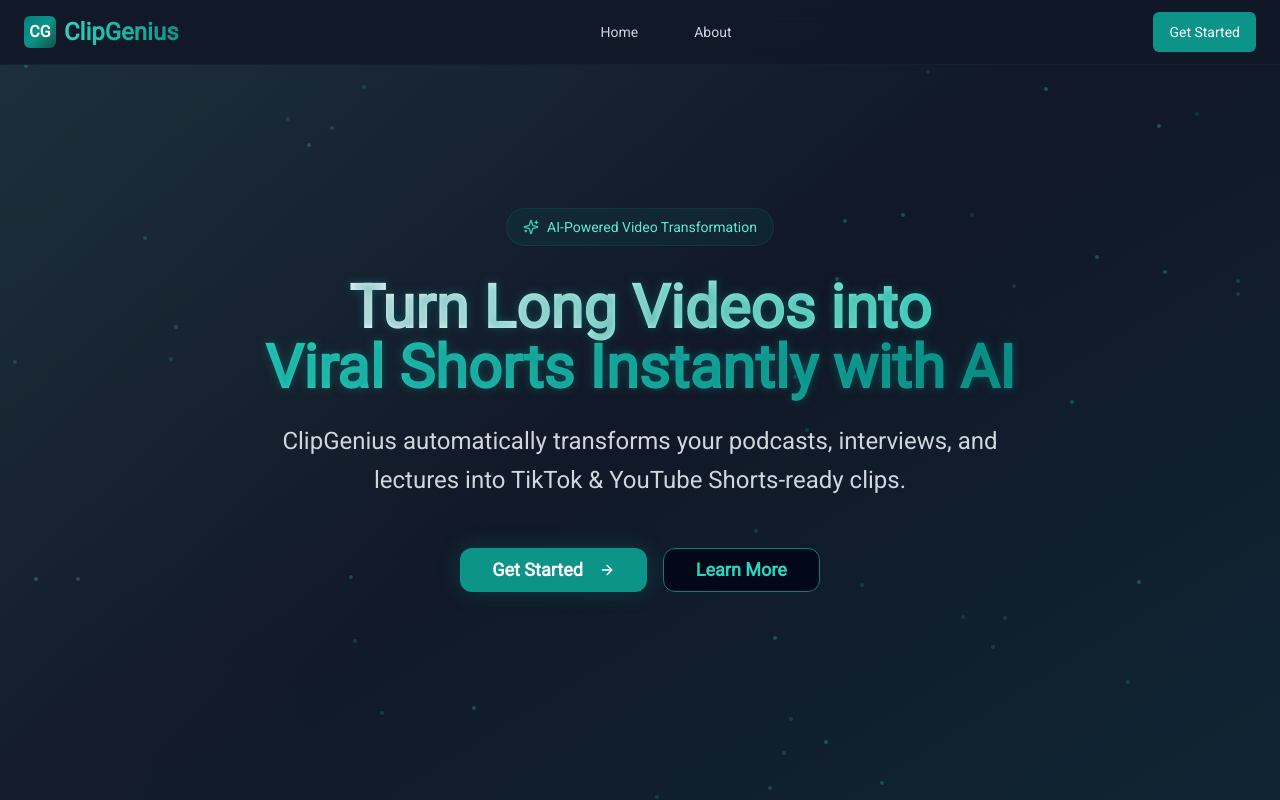
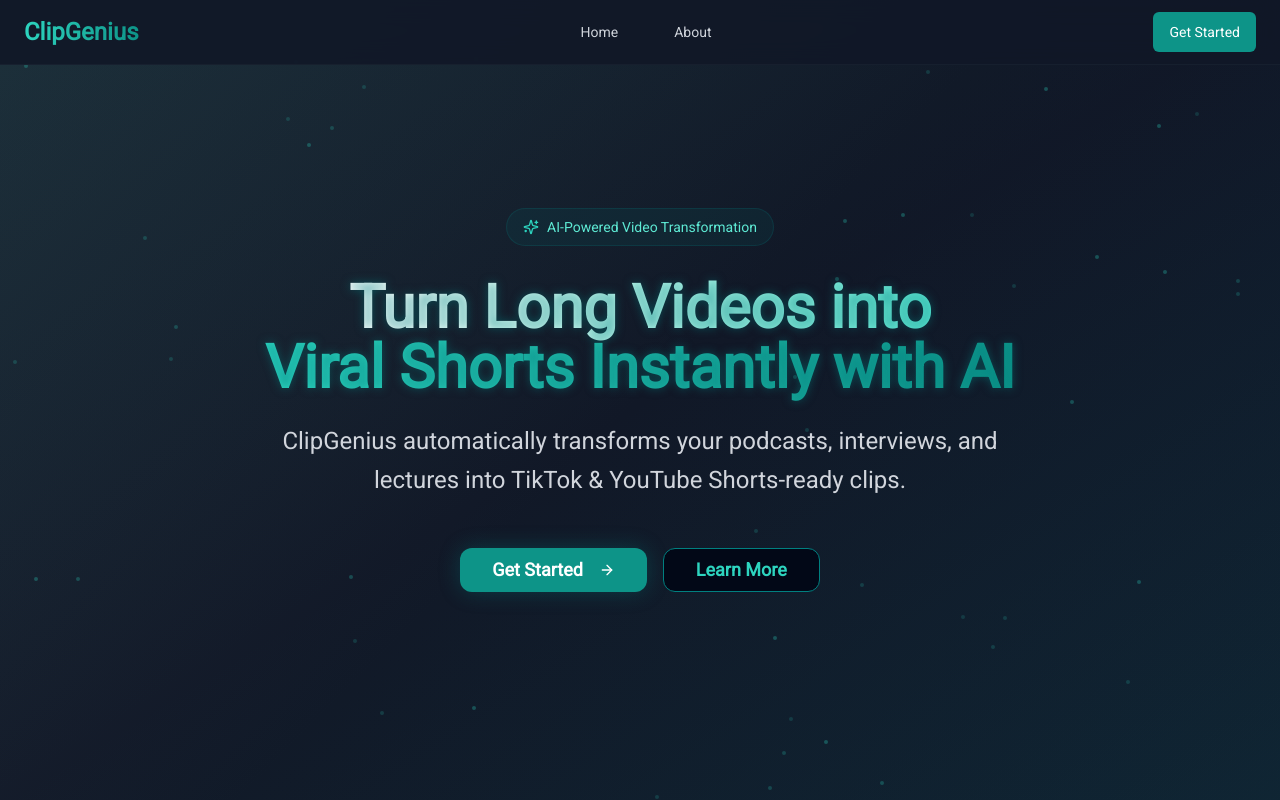
Before and after one commit to mmaazkhanhere/agent-cuts-frontend, a Next.js app: page / in a window 1280 px wide. Shown: the top 800 px of the page. Built offline with nearby package versions, Linux system fonts and the light colour scheme; a web font is replaced by a local one.

Commit message:
refactor: remove logo gradient from Navbar and update favicon

```diff
--- a/app/components/Navbar.tsx
+++ b/app/components/Navbar.tsx
@@ -22,9 +22,6 @@
         <div className="flex items-center justify-between h-16">
           {/* Logo */}
           <Link href="/" className="flex items-center gap-2 flex-shrink-0">
-            <div className="bg-teal-gradient w-8 h-8 rounded-md flex items-center justify-center">
-              <span className="font-bold text-white">CG</span>
-            </div>
             <h1 className="text-2xl font-bold bg-gradient-to-r from-teal-400 to-teal-600 bg-clip-text text-transparent">
               ClipGenius
             </h1>
```
Also changed, not shown: 1 other file (tests, documents, lock files or other folders).
